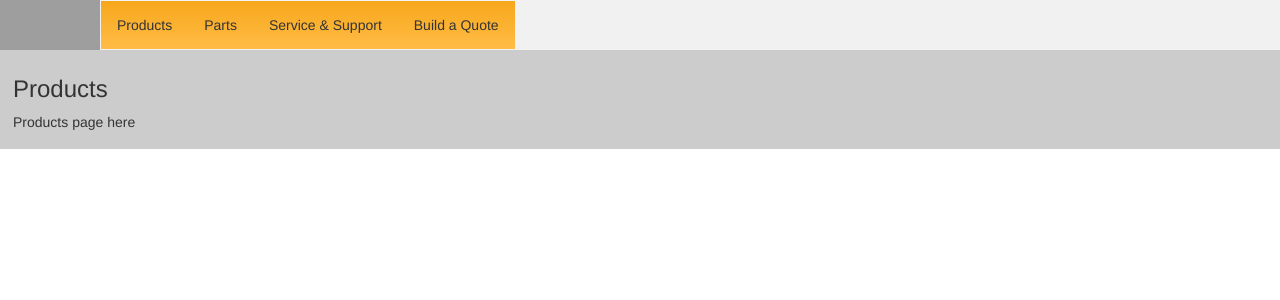
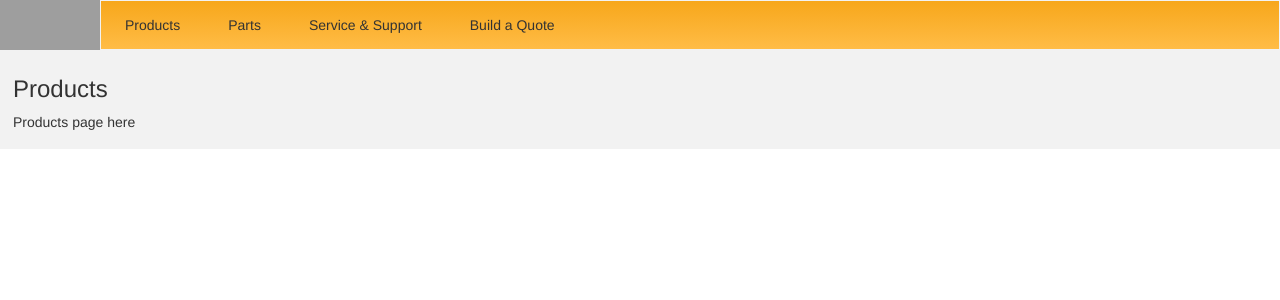
Before and after one commit to toneloq/mfg-2-portal, a PHP site: page /views/header.php in a window 1280 px wide, after a click on "Products". Shown: the top 300 px of the page. Run offline with PHP 8.4, Linux system fonts and the light colour scheme; some libraries are stand-ins or nearby versions; grey boxes are pictures that could not be loaded.

Commit message:
Update header.php

```diff
--- a/views/header.php
+++ b/views/header.php
@@ -40,7 +40,10 @@
 	div.tab {
 	    overflow: hidden;
 	    border: 1px solid #f2f2f2;
-	    background-color: #f1f1f1;
+	    background-image: -webkit-gradient(linear,50% 0,50% 100%,color-stop(0,#f7a71b),color-stop(100%,#ffbc46));
+	    background-image: -moz-linear-gradient(#f7a71b,#ffbc46);
+	    background-image: -webkit-linear-gradient(#f7a71b,#ffbc46);
+	    background-image: linear-gradient(#f7a71b,#ffbc46);
 	}
 	/* Style the buttons inside the tab */
 	div.tab button {
@@ -52,32 +55,32 @@
 	    border: none;
 	    outline: none;
 	    cursor: pointer;
-	    padding: 14px 16px;
+	    padding: 14px 24px;
 	    transition: 0.3s;
 	}
 	/* Change background color of buttons on hover */
 	div.tab button:hover {
-	    background-color: #ddd;
+	    background-color: #f2f2f2;
 	}
 	/* Create an active/current tablink class */
 	div.tab button.active {
-		background-color: #ccc;
+		background-color: #f2f2f2;
 
 	}
 	/* Style the tab content */
 	.tabcontent {
 	    display: none;
 	    padding: 6px 12px;
-	    border: 1px solid #ccc;
+	    border: 1px solid #f2f2f2;
 	    border-top: none;
-	    background-color: #ccc;
-		    }
+	    background-color: #f2f2f2;
+	}
 	 .logoHolder{
 	 	background-image: url("https://mfgqtc--c.na40.content.force.com/servlet/servlet.ImageServer?id=01546000000NZJm&oid=00D460000000MPU&lastMod=1495820403000");
 		width: 100px;
-    		height: 50px;
-    		background-size: 100px 50px;
-    		background-color: #f1f1f1;
+    	height: 50px;
+    	background-size: 100px 50px;
+    	background-color: #f2f2f2;
 	}
 	    </style>
 </head>
```
